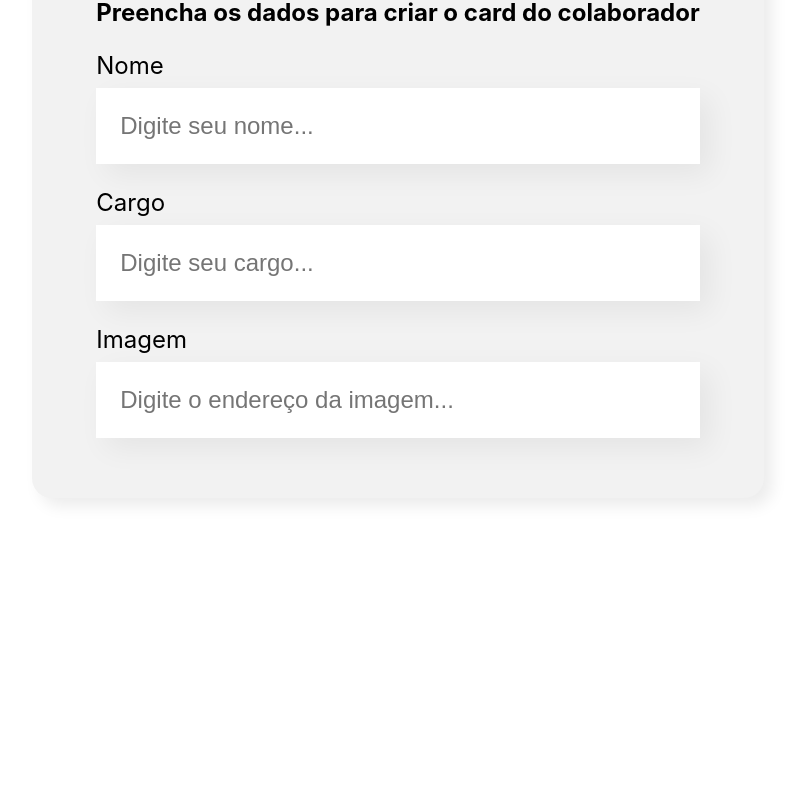
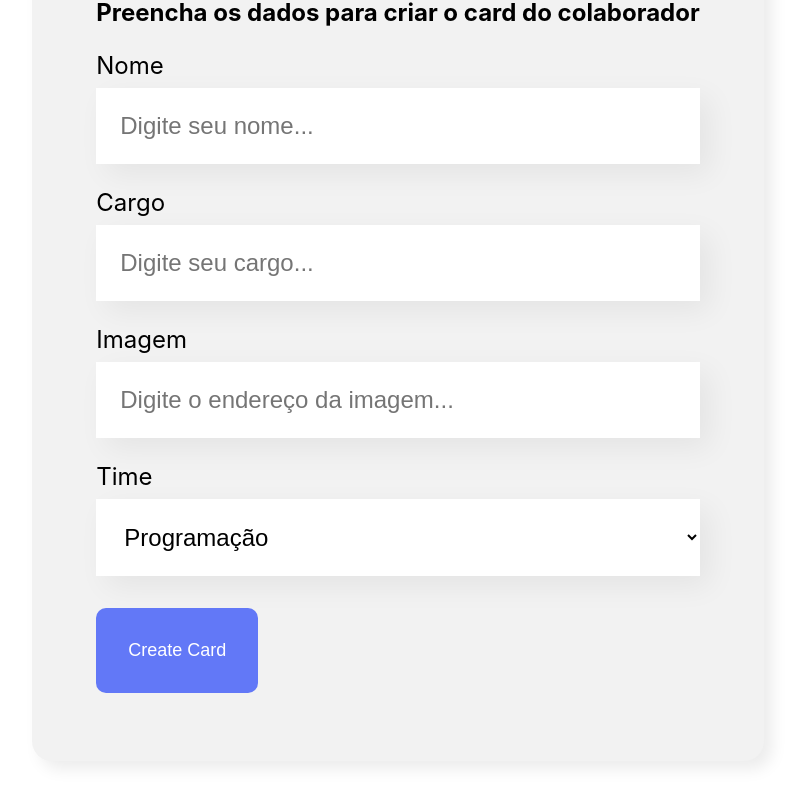
Before and after one commit to RaquelSev/add_system, a React (Create React App) app: page / in a window 1280 px wide. Shown: the part 636-1441 px from the top of the page, without its empty margins (242-1042 px from the left). Before the commit the page ends 1214 px from the top, so only its background shows below. Built offline with nearby package versions, Linux system fonts and the light colour scheme.

Commit message:
Children componet and required

```diff
--- a/src/components/DropList/index.js
+++ b/src/components/DropList/index.js
@@ -7,7 +7,7 @@
             <label>
                 {props.label}
             </label>
-            <select>
+            <select required={props.mandatory}>
                 {props.itens.map(item =>
                     <option key={item}>{item}</option>)}
             </select>
--- a/src/components/Form/index.js
+++ b/src/components/Form/index.js
@@ -1,14 +1,34 @@
-import TextField from '../TextField'
-import './Form.css'
+import './Form.css';
+import DropList from '../DropList';
+import TextField from '../TextField';
+import Button from '../Button';
 
 const Form = () => {
+
+    const times = [
+        'Programação',
+        'Front-end',
+        'Data Science',
+        'Devops',
+        'UX e Design',
+        'Mobile',
+        'Inovação e Gestão',
+    ]
+
+    const saving = (event) => {
+        event.preventDefault();
+        console.log("Submited")
+    }
+
     return (
         <section className="form">
-            <form>
+            <form onSubmit={saving}>
                 <h2>Preencha os dados para criar o card do colaborador</h2>
-                <TextField label="Nome" placeholder="Digite seu nome" />
-                <TextField label="Cargo" placeholder="Digite seu cargo" />
+                <TextField mandatory={true} label="Nome" placeholder="Digite seu nome" />
+                <TextField mandatory={true} label="Cargo" placeholder="Digite seu cargo" />
                 <TextField label="Imagem" placeholder="Digite o endereço da imagem" />
+                <DropList  mandatory={true} label="Time "itens={times}></DropList>
+                <Button>Create Card</Button>
             </form>
         </section>
     )
--- a/src/components/TextField/index.js
+++ b/src/components/TextField/index.js
@@ -9,7 +9,7 @@
         <label>
             { props.label }
           </label>
-        <input placeholder={placeholderModif}/>
+        <input required={props.mandatory} placeholder={placeholderModif}/>
       </div>
     )
 }
```
